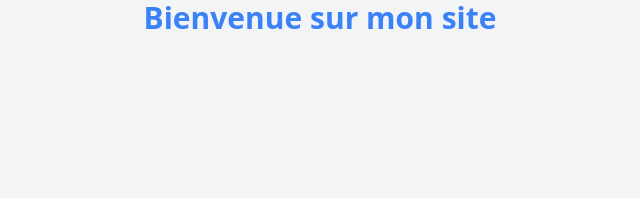
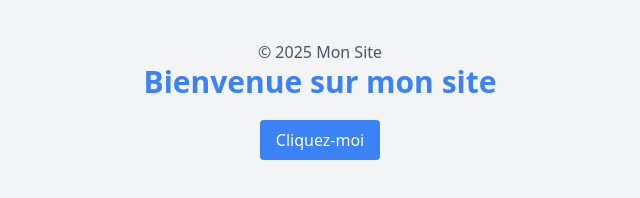
Before and after one commit to PaulineDeVittori/TP1-DevOps, a plain HTML site: page index.html in a window 1280 px wide. Shown: the whole page, without its empty margins (320-960 px from the left). Drawn offline with nearby package versions, Linux system fonts and the light colour scheme.

Commit message:
ajout du bouton

```diff
--- a/index.html
+++ b/index.html
@@ -6,7 +6,11 @@
         <title>Mon Site</title>
         <script src="https://cdn.tailwindcss.com"></script>
     </head>
+    <footer class="mt-10 text-gray-600">&#169; 2025 Mon Site</footer>
     <body class="bg-gray-100 text-center">
         <h1 class="text-3xl font-bold text-blue-500">Bienvenue sur mon site</h1>
+        <button class="mt-5 px-4 py-2 bg-blue-500 text-white rounded">
+            Cliquez-moi
+        </button>
     </body>
 </html>
```
